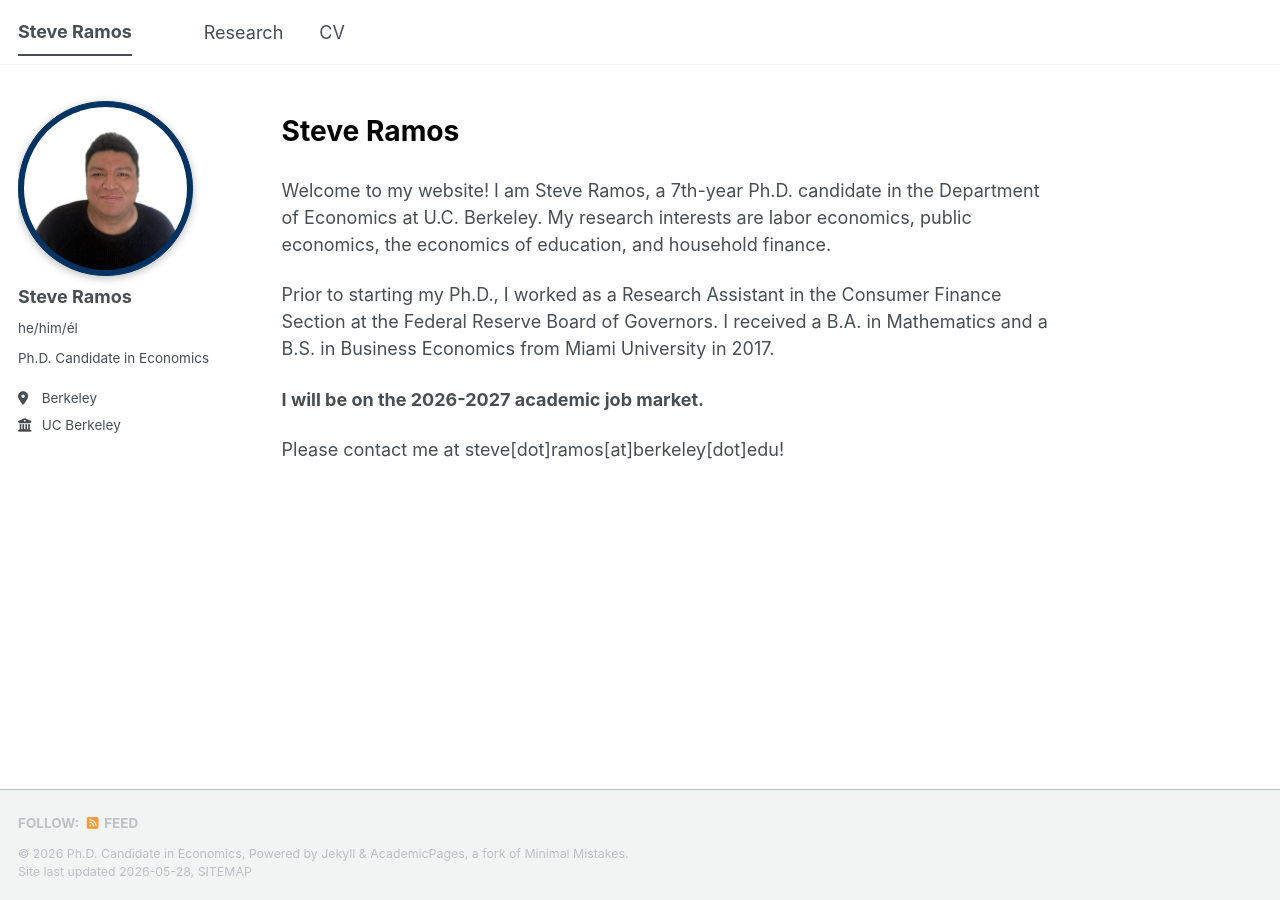
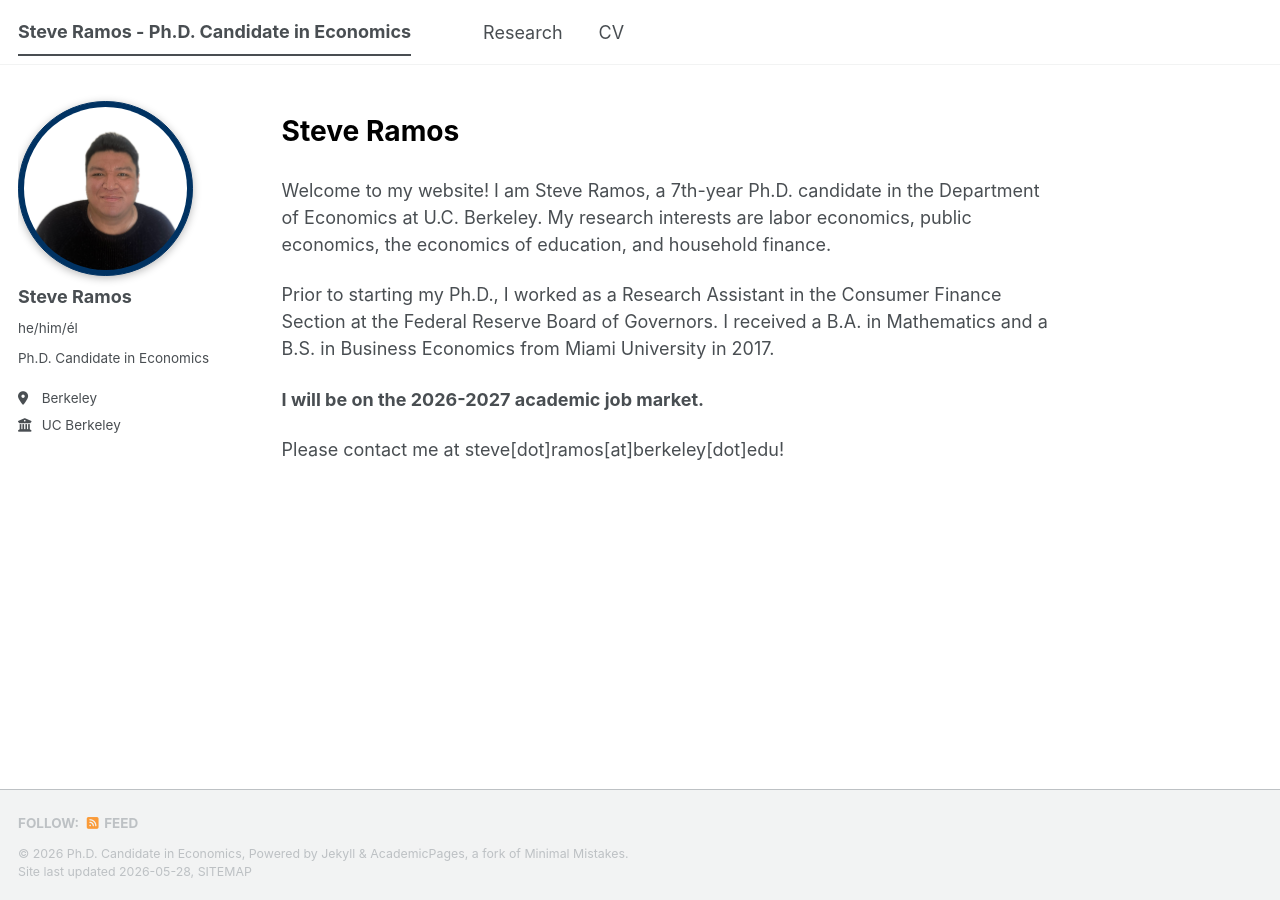
Before and after one commit to ramos-steve/ramos-steve.github.io, a Jekyll site: the page built from _pages/about.md, in a window 1280 px wide. Built offline with Jekyll 4.4.1, drawn with Linux system fonts in a browser that asks for light colours; a script bundle is joined from its source files by our own code; library files that are not in the unit come from our copies; part of the change alters nothing that is shown.

Commit message:
Update _config.yml

```diff
--- a/_config.yml
+++ b/_config.yml
@@ -9,7 +9,7 @@
 # Basic Site Settings
 locale                   : "en-US"
 site_theme               : "default" # The available themes options are "default", "air", "sunrise", "mint", "dirt" and "contrast"
-title                    : "Steve Ramos"
+title                    : "Steve Ramos - Ph.D. Candidate in Economics"
 title_separator          : "-"
 name                     : &name "Ph.D. Candidate in Economics"
 description              : &description "Ph.D. Candidate in Economics"   # Update this with a general description of your site, this is the default if not overridden by a page
@@ -154,11 +154,11 @@ author:
 
 
 # # Analytics
-analytics:
-  provider: "google-gtag"
-  google:
-    tracking_id: "G-QLH2SQ03FQ"
-    anonymize_ip: false
+# analytics:
+#   provider: "google-gtag"
+#   google:
+#     tracking_id: "G-QLH2SQ03FQ"
+#     anonymize_ip: false
 
 # Reading Files
 include:
```
